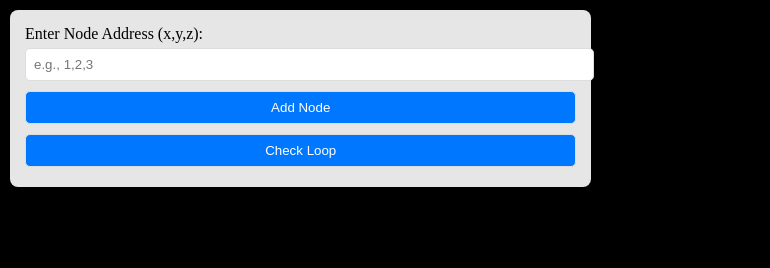
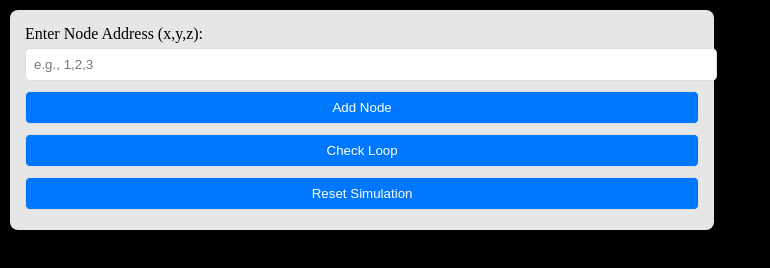
Before and after one commit to Chitransh-C/3d-loop-detection, a plain HTML site: page index.html in a window 1280 px wide. Shown: the whole page, without its empty margins (0-770 px from the left). Drawn offline with nearby package versions, Linux system fonts and the light colour scheme.

Commit message:
Update index.html

```diff
--- a/index.html
+++ b/index.html
@@ -54,6 +54,7 @@
         <button id="addNodeBtn">Add Node</button>
      <button id="checkLoopBtn">Check Loop</button>
 
+<button id="resetBtn">Reset Simulation</button>
 
     </div>
 </body>
```
